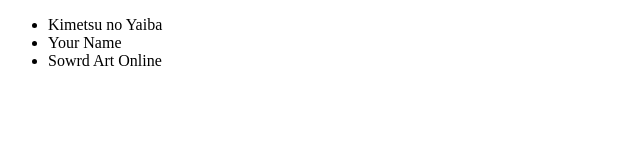
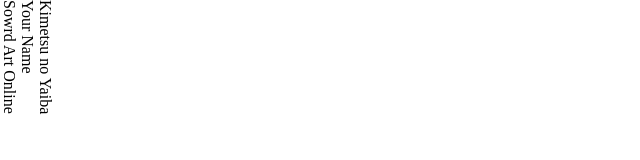
Before and after one commit to haku-noir/my-favorite-anime, a plain HTML site: page index.html in a window 1280 px wide. Shown: the whole page, without its empty margins (0-640 px from the left). Drawn offline with Linux system fonts and the light colour scheme.

Commit message:
add: style.css

```diff
--- /dev/null
+++ b/css/style.css
@@ -0,0 +1,10 @@
+* {
+  margin: 0;
+  padding: 0;
+  box-sizing: border-box;
+}
+
+.tags {
+  writing-mode: vertical-rl;
+  list-style-type: none;
+}
--- a/index.html
+++ b/index.html
@@ -3,6 +3,7 @@
 <head>
   <meta charset="UTF-8">
   <meta name="viewport" content="width=device-width, initial-scale=1.0">
+  <link rel="stylesheet" href="css/style.css">
   <title>My Favorite Anime</title>
 </head>
 <body>
```
